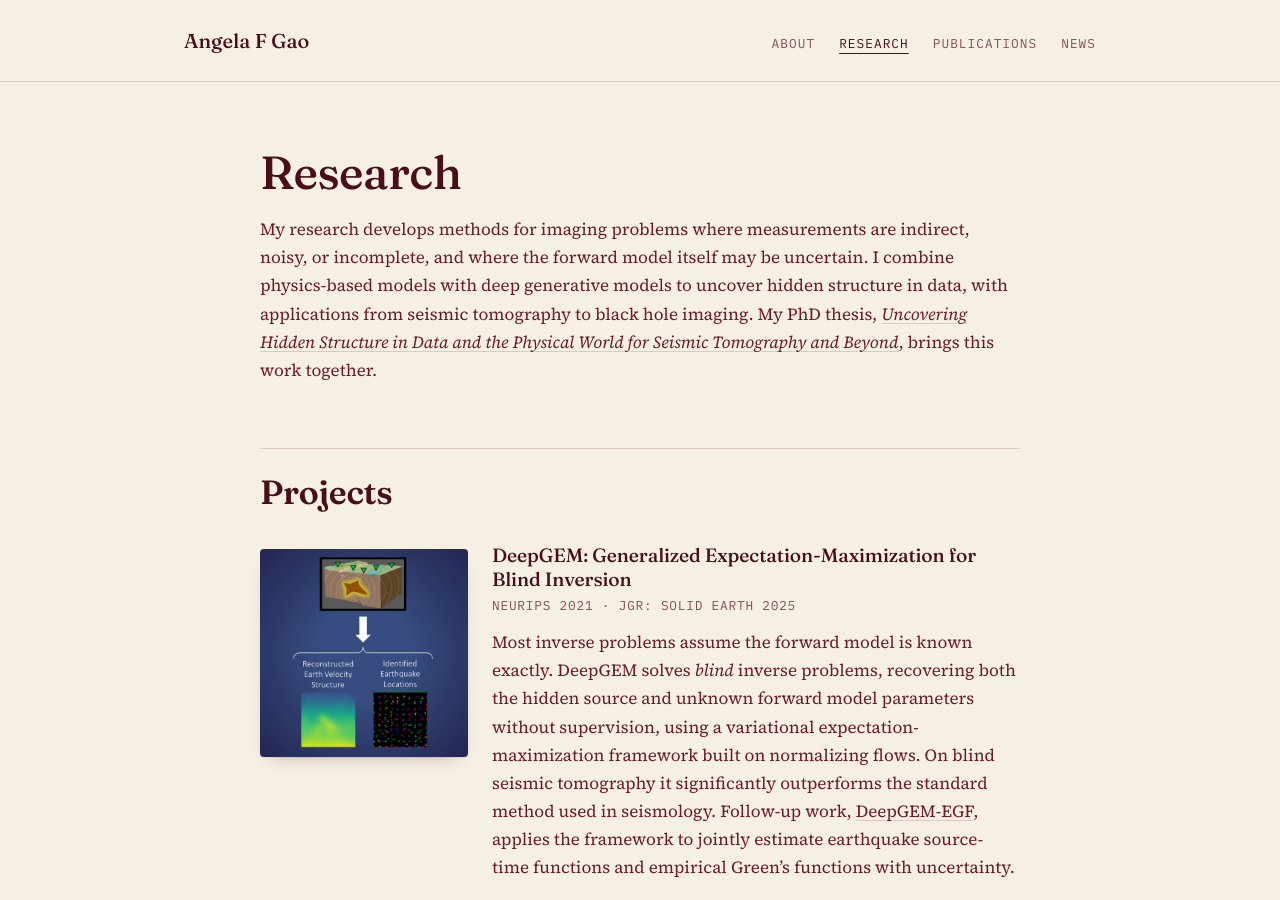
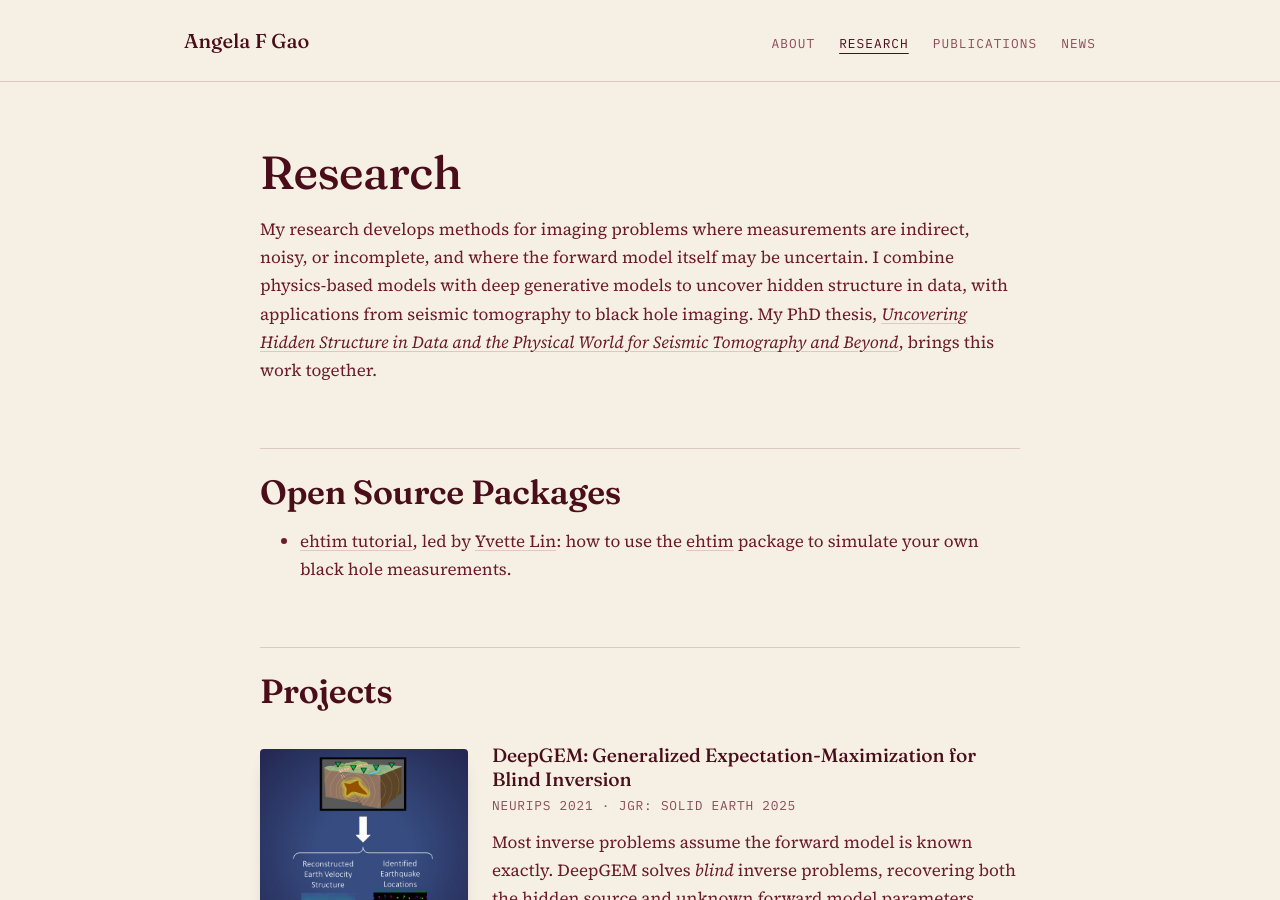
Before and after one commit to angelafgao/angelafgao.github.io, a Jekyll site: the page built from research.markdown, in a window 1280 px wide and 900 px high. Built offline with Jekyll 4.4.1, drawn with Linux system fonts in a browser that asks for light colours; some of the changed text lies outside the part shown.

Commit message:
reorder files

```diff
--- a/index.markdown
+++ b/index.markdown
@@ -3,7 +3,7 @@ layout: home
 ---
 
 <div class="intro">
-<img src="/assets/AngelaGao.jpg" alt="Angela Gao" class="profile">
+<img src="/assets/profile.jpg" alt="Angela Gao" class="profile">
 <div markdown="1">
 
 I am currently the CTO/cofounder of [Fearn](https://fearn.ai). Previously, I received my PhD in [Computing and Mathematical Sciences](https://www.cms.caltech.edu/) from [Caltech](https://www.caltech.edu/), where I had the pleasure of being advised by [Professor Katie Bouman](https://users.cms.caltech.edu/~klbouman/). Before that, I received a B.S. in Electrical and Computer Engineering with an additional major in Biomedical Engineering from [Carnegie Mellon University](https://www.cmu.edu/).
--- a/research.markdown
+++ b/research.markdown
@@ -5,6 +5,10 @@ permalink: /Research/
 ---
 
 My research develops methods for imaging problems where measurements are indirect, noisy, or incomplete, and where the forward model itself may be uncertain. I combine physics-based models with deep generative models to uncover hidden structure in data, with applications from seismic tomography to black hole imaging. My PhD thesis, [*Uncovering Hidden Structure in Data and the Physical World for Seismic Tomography and Beyond*](https://thesis.library.caltech.edu/18608/), brings this work together.
+
+## Open Source Packages
+
+- [ehtim tutorial](https://github.com/helloquat/ehtim-tutorial), led by [Yvette Lin](https://github.com/helloquat): how to use the [ehtim](https://achael.github.io/eht-imaging/) package to simulate your own black hole measurements.
 
 ## Projects
 
```
Also changed, not shown: other parts of research.markdown (+0 -4 lines), _data/gallery.yml (+6 -6 lines), assets/igm_teaser.png (deleted), assets/kilauea_teaser.png (deleted), assets/paintings/silk/chrysanthemum.jpg (added), assets/paintings/silk/lotus.jpg (added), assets/paintings/silk/thistle.jpg (added), assets/paintings/watercolor/heather.jpg (renamed from assets/heather.jpg), assets/paintings/watercolor/poppy.jpg (renamed from assets/poppy.jpg), assets/paintings/watercolor/rocks.jpg (added), assets/profile.jpg (renamed from assets/AngelaGao.jpg), assets/research/source/MT.PNG (renamed from assets/MT.PNG), assets/research/source/deepgem_teaser.png (renamed from assets/deepgem_teaser.png), 10 other files.
